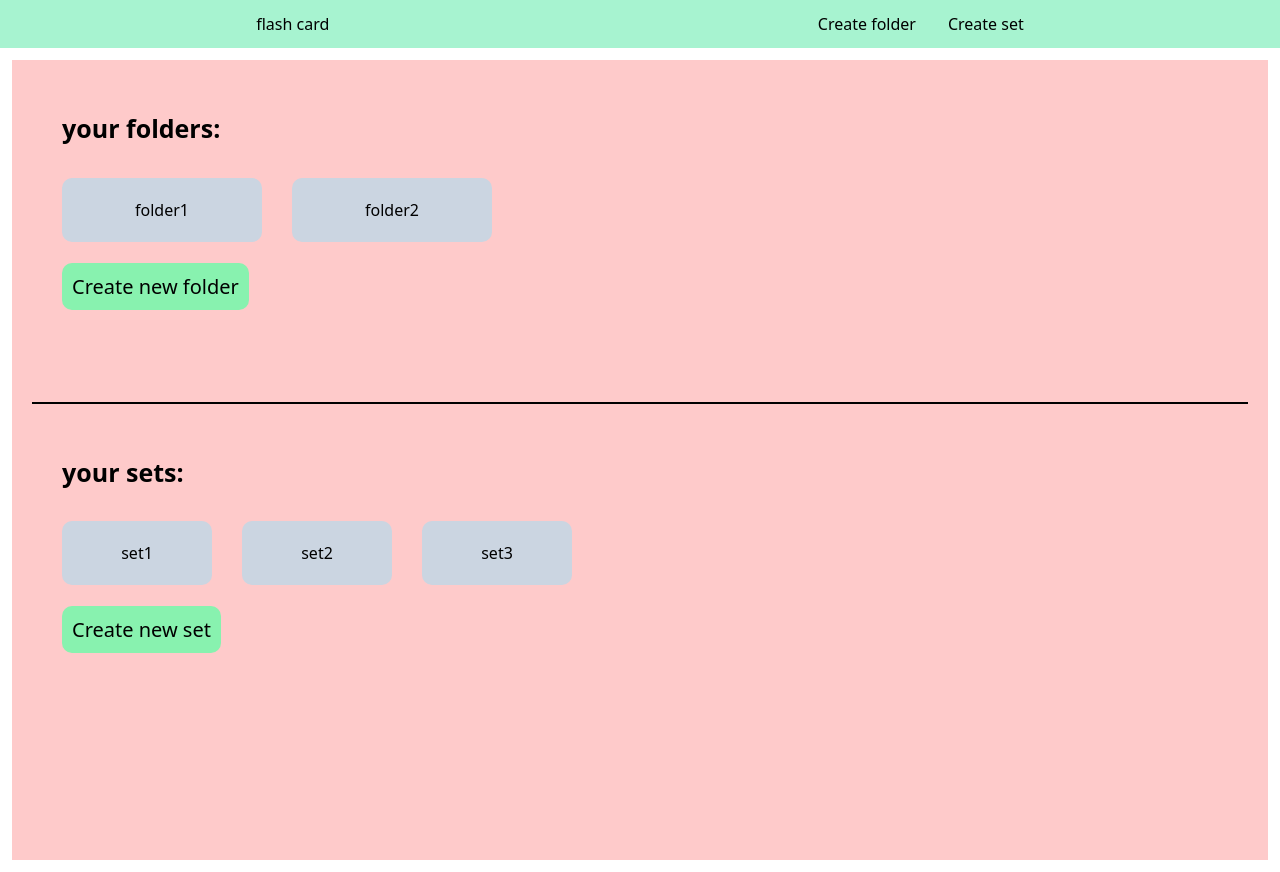
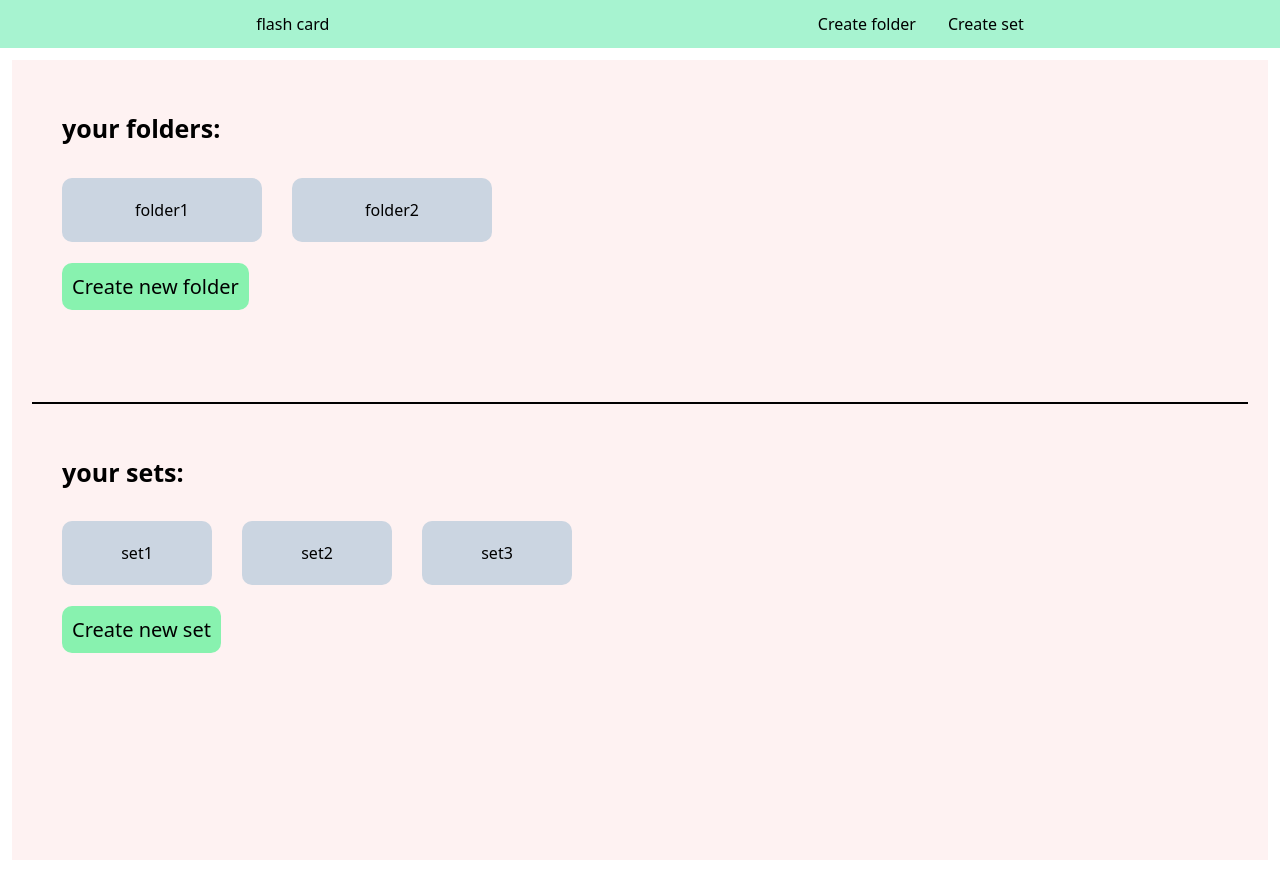
Before and after one commit to asma-gaini/flashCard, a React (Vite) app: page / in a window 1280 px wide. Built offline with nearby package versions, Linux system fonts and the light colour scheme.

Commit message:
change background css

```diff
--- a/src/ui/AppLayout.jsx
+++ b/src/ui/AppLayout.jsx
@@ -6,7 +6,7 @@ function AppLayout() {
     <div className="box-border ">
       <Header />
       <div className=" ">
-        <main className=" h-screen bg-red-200 m-3 p-5">
+        <main className=" h-screen bg-red-50 m-3 p-5">
           <Outlet />
         </main>
       </div>
```
